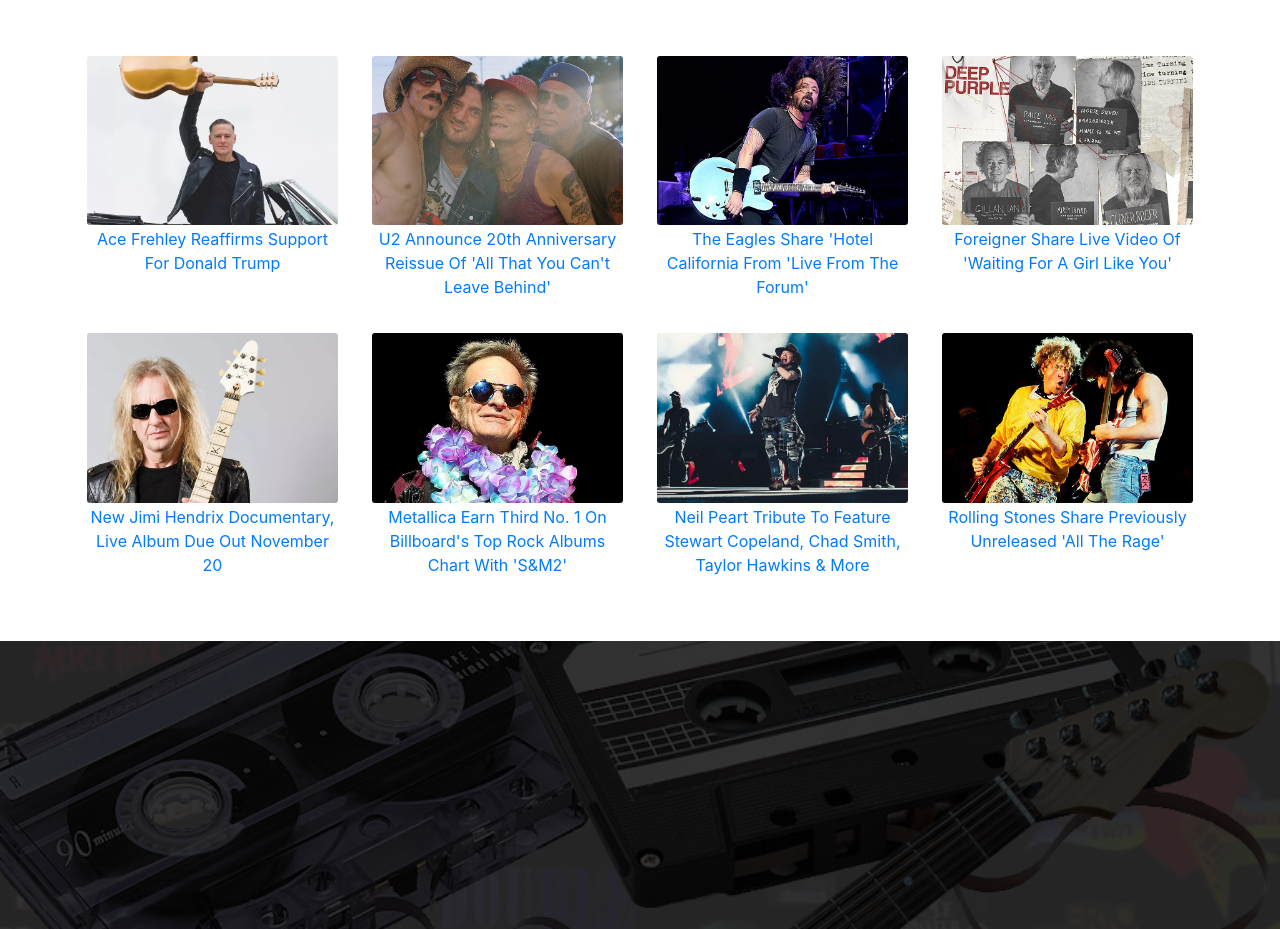
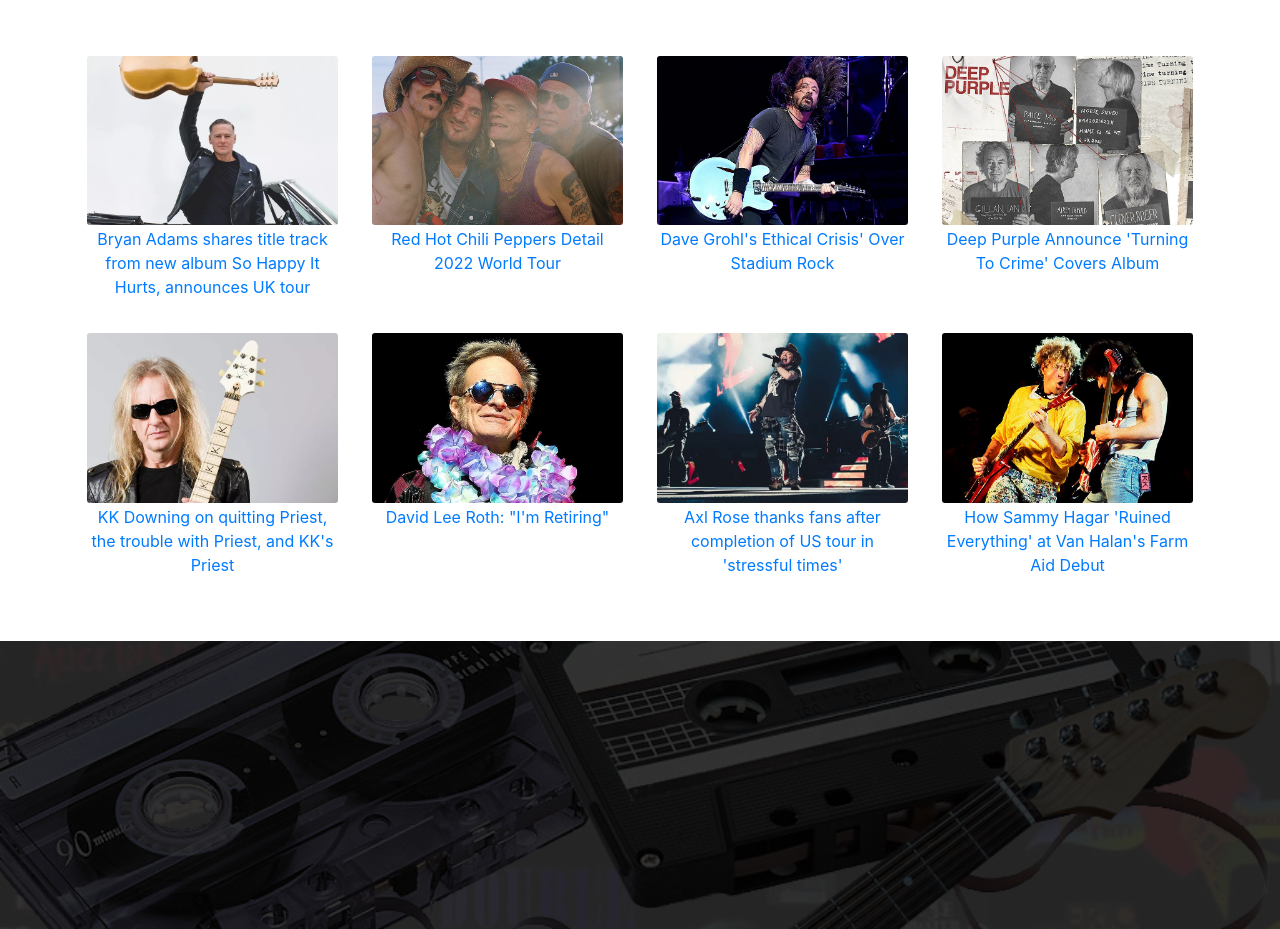
Before and after one commit to geraldandrews/Classic-Rock-Music-Website, a plain HTML site: page index.htm in a window 1280 px wide. Shown: the part 1100-2029 px from the top of the page. Drawn offline with Linux system fonts and the light colour scheme.

Commit message:
Update index.htm

```diff
--- a/index.htm
+++ b/index.htm
@@ -130,74 +130,80 @@
 
 <!-- single article -->
 <div class="col-sm-6 col-lg-3 text-center my-3">
-  <a href="https://www.rttnews.com/3128014/ace-frehley-reaffirms-support-for-donald-trump.aspx?type=crk"
+  <a href="https://www.loudersound.com/news/bryan-adams-shares-title-track-from-new-album-so-happy-it-hurts-announces-uk-tour"
   target="_blank">
-  <img src="img/news.jpg" class="img2">Ace Frehley Reaffirms Support For Donald Trump
+  <img src="img/news.jpg" class="img2">Bryan Adams shares title track from new album So Happy It Hurts,
+  announces UK tour
   </a>
   </div>
 <!-- end of single article -->
 
 <!-- single article -->
 <div class="col-sm-6 col-lg-3 text-center my-3">
-  <a href="https://www.rttnews.com/3127985/u2-announce-20th-anniversary-reissue-of-all-that-you-can-t-leave-behind.aspx?type=crk"
+  <a href="https://ultimateclassicrock.com/red-hot-chili-peppers-2022-tour-john-frusciante/"
   target="_blank">
-  <img src="img/news2.jpg" class="img2">U2 Announce 20th Anniversary Reissue Of 'All That You Can't Leave Behind'
+  <img src="img/news2.jpg" class="img2">Red Hot Chili Peppers Detail 2022 World Tour
   </a>
   </div>
 <!-- end of single article -->
 
 <!-- single article -->
 <div class="col-sm-6 col-lg-3 text-center my-3">
-  <a href="https://www.rttnews.com/3127325/the-eagles-share-hotel-california-from-live-from-the-forum.aspx?type=crk"
+  <a href="https://ultimateclassicrock.com/dave-grohl-stadium-rock/"
   target="_blank">
-  <img src="img/news3.jpg" class="img2">The Eagles Share 'Hotel California From 'Live From The Forum'
+  <img src="img/news3.jpg" class="img2">Dave Grohl's Ethical Crisis' Over Stadium Rock
   </a>
   </div>
 <!-- end of single article -->
 
 <!-- single article -->
 <div class="col-sm-6 col-lg-3 text-center my-3">
-  <a href="https://www.rttnews.com/3126910/foreigner-share-live-video-of-waiting-for-a-girl-like-you.aspx?type=crk"
+  <a href="https://ultimateclassicrock.com/deep-purple-turning-to-crime-album/"
   target="_blank">
-  <img src="img/news4.jpg" class="img2">Foreigner Share Live Video Of 'Waiting For A Girl Like You'
+  <img src="img/news4.jpg" class="img2">Deep Purple Announce 'Turning To Crime' Covers Album
   </a>
 </div>
 <!-- end of single article -->
 
 <!-- single article -->
 <div class="col-sm-6 col-lg-3 text-center my-3">
-  <a href="https://www.rttnews.com/3127979/new-jimi-hendrix-documentary-live-album-due-out-november-20.aspx?type=crk"
+  <a href="https://www.loudersound.com/features/kk-downing-on-quitting-priest-the-trouble-with-priest-and-kks-priest"
   target="_blank">
-  <img src="img/news5.jpg" class="img2">New Jimi Hendrix Documentary, Live Album Due Out November 20
+  <img src="img/news5.jpg" class="img2">KK Downing on quitting Priest, the trouble with Priest, and KK's Priest
   </a>
 </div>
 <!-- end of single article -->
 
 <!-- single article -->
 <div class="col-sm-6 col-lg-3 text-center my-3">
-  <a href="https://www.rttnews.com/3127732/metallica-earn-third-no-1-on-billboard-s-top-rock-albums-chart-with-s-m2.aspx?type=crk"
+  <a href="https://ultimateclassicrock.com/david-lee-roth-retiring/"
   target="_blank">
-  <img src="img/news6.jpg" class="img2">Metallica Earn Third No. 1 On Billboard's Top Rock Albums Chart With 'S&M2'
+  <img src="img/news6.jpg" class="img2">David Lee Roth: "I'm Retiring"
   </a>
 </div>
 <!-- end of single article -->
 
 <!-- single article -->
 <div class="col-sm-6 col-lg-3 text-center my-3">
-  <a href="https://www.rttnews.com/3127999/neil-peart-tribute-to-feature-stewart-copeland-chad-smith-taylor-hawkins-more.aspx?type=crk"
+  <a href="https://www.loudersound.com/news/axl-rose-thanks-fans-after-completion-of-us-tour-in-stressful-times"
   target="_blank">
-  <img src="img/news7.jpg" class="img2">Neil Peart Tribute To Feature Stewart Copeland, Chad Smith, Taylor Hawkins & More
+  <img src="img/news7.jpg" class="img2">Axl Rose thanks fans after completion of US tour in 'stressful times'
   </a>
 </div>
 <!-- end of single article -->
 
 <!-- single article -->
 <div class="col-sm-6 col-lg-3 text-center my-3">
-  <a href="https://www.rttnews.com/3127598/rolling-stones-share-previously-unreleased-all-the-rage.aspx?type=crk"
+  <a href="https://ultimateclassicrock.com/sammy-hagar-ruined-farm-aid-van-halen/"
   target="_blank">
-  <img src="img/news8.jpg" class="img2">Rolling Stones Share Previously Unreleased 'All The Rage'
+  <img src="img/news8.jpg" class="img2">How Sammy Hagar 'Ruined Everything' at Van Halan's Farm Aid Debut
   </a>
 </div>
+<!-- end of single article -->
+ </div>
+</div>
+</section>
+
 <!-- end of single article -->
  </div>
 </div>
```
